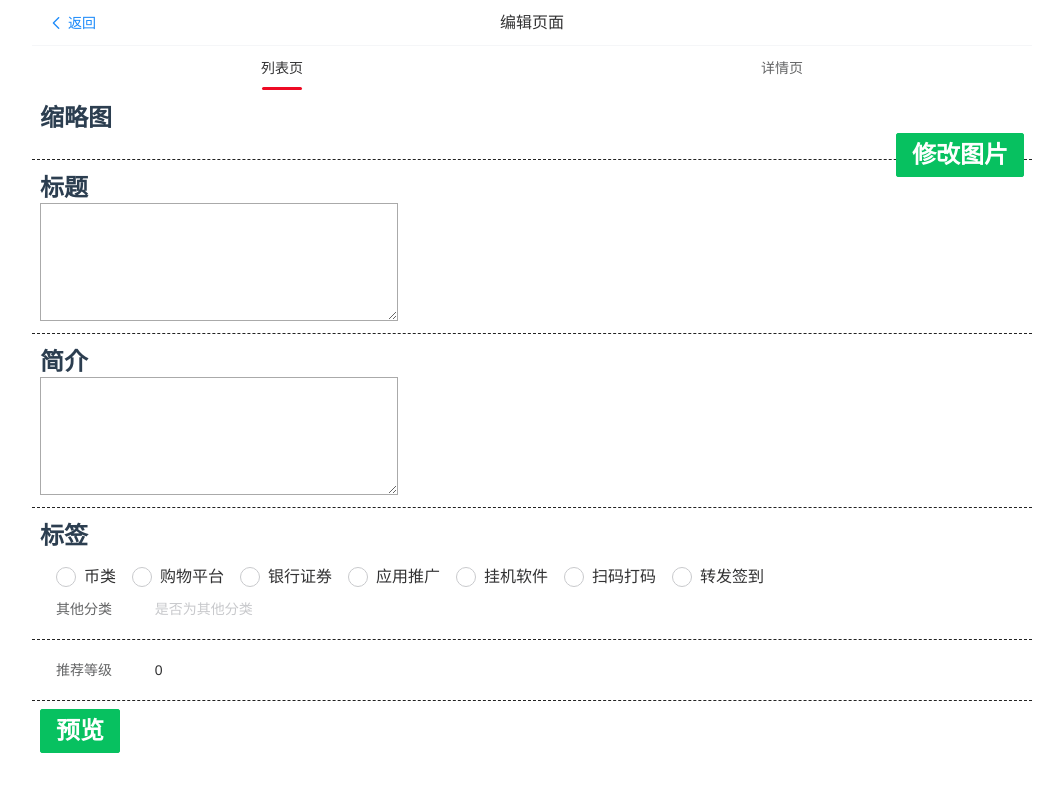
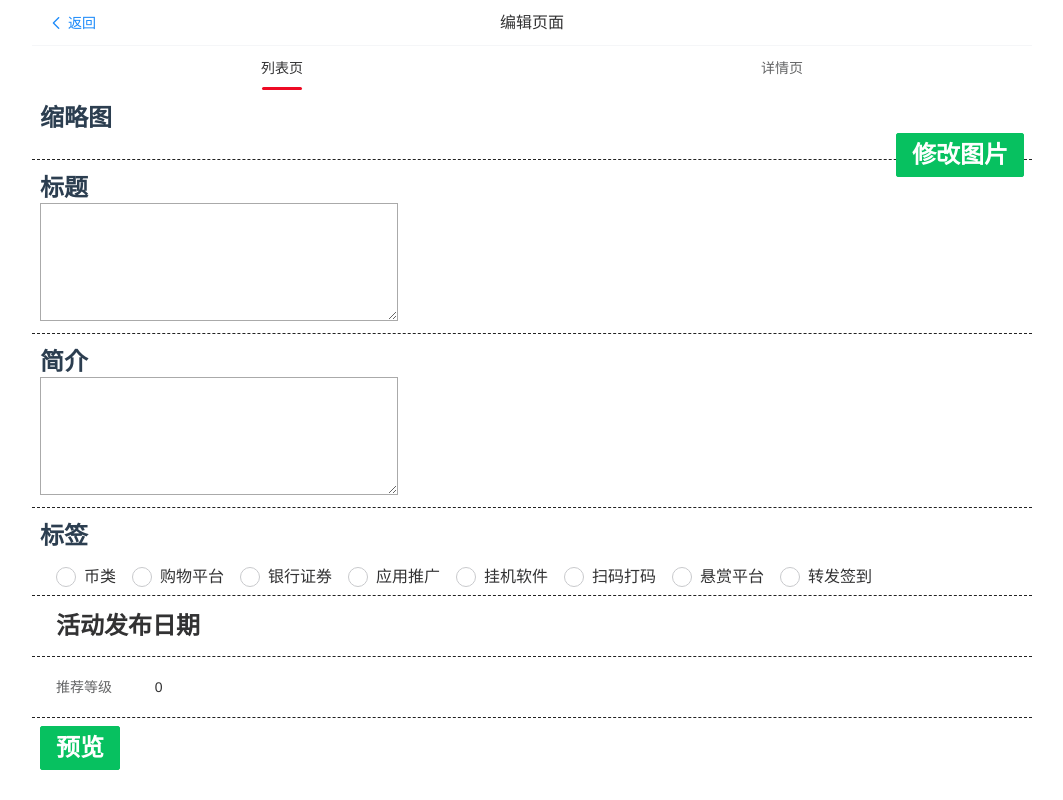
Before and after one commit to sparrow1116/webEdit, a Vue app: page /detail in a window 1280 px wide. Shown: the whole page, without its empty margins (108-1171 px from the left). Built offline with nearby package versions, Linux system fonts and the light colour scheme.

Commit message:
zyj commit for change edit

```diff
--- a/src/views/detail.vue
+++ b/src/views/detail.vue
@@ -36,11 +36,15 @@
                     <div class='checkboxGroup'>
                         <van-checkbox class='checkbox' v-for="item in tags" :key='item.key' v-model="item.checked">{{item.label}}</van-checkbox>
                     </div>
-                    <div class='addtion'>
+                    <!-- <div class='addtion'>
                         <van-field v-model="selfTags"
                         placeholder='是否为其他分类'
                         label="其他分类" />
-                    </div>
+                    </div> -->
+                </div>
+                <div class='item'>
+                    <van-cell title="活动发布日期" :value="introduceData.time" @click="show = true" />
+                    <van-calendar :minDate="new Date(2010, 0, 1)"  v-model="show" @confirm="onConfirm" />
                 </div>
                 <div class='item'>
                     <van-field v-model="introduceData.level" label="推荐等级" />
@@ -113,6 +117,7 @@ let OSS = require('ali-oss');
 export default {
    data(){
        return {
+           show:false,
            active:0,
         selfTags:'',
         introduceData:{},
@@ -126,7 +131,8 @@ export default {
           {key:'tuiguang',label:'应用推广',checked:false},
           {key:'guaji',label:'挂机软件',checked:false},
           {key:'dama',label:'扫码打码',checked:false},
-          {key:'转发',label:'转发签到',checked:false}]
+          {key:'xuanshangpingtai',label:'悬赏平台',checked:false},
+          {key:'zhuanfa',label:'转发签到',checked:false}]
        }
    },
     beforeRouteEnter(to, from, next){
@@ -149,7 +155,7 @@ export default {
   },
   mounted(){
     //   console.log('mounted')
-
+    // this.date = new Date().Format('yyyy-MM-dd')
     // this.initScrollPage();
 
   },
@@ -160,6 +166,10 @@ export default {
       }
   },
   methods:{
+      onConfirm(e){
+          this.introduceData.time = new Date(e).Format('yyyy-MM-dd')
+          this.show = false
+      },
       getListResult(){
           let resultTags = []
           for(let i = 0; i<this.tags.length; i++){
@@ -170,11 +180,15 @@ export default {
           if(this.selfTags){
               resultTags.push(this.selfTags)
           }
+
+
+
           let dd = deepClone(this.introduceData)
           dd.tags = JSON.stringify(resultTags)
           if(window.baseCang === 'cangku'){
             dd.browseCount = random(10,100)
           }
+          dd.time = new Date(this.introduceData.time + ' 00:00:00').valueOf()
 
           return dd
       },
@@ -305,6 +319,9 @@ export default {
         }else{
             this.selfTags = ''
         }
+
+        obj.time = new Date(obj.time).Format('yyyy-MM-dd')
+
         if(!obj.level){
             obj.level = 0;
         }
```
